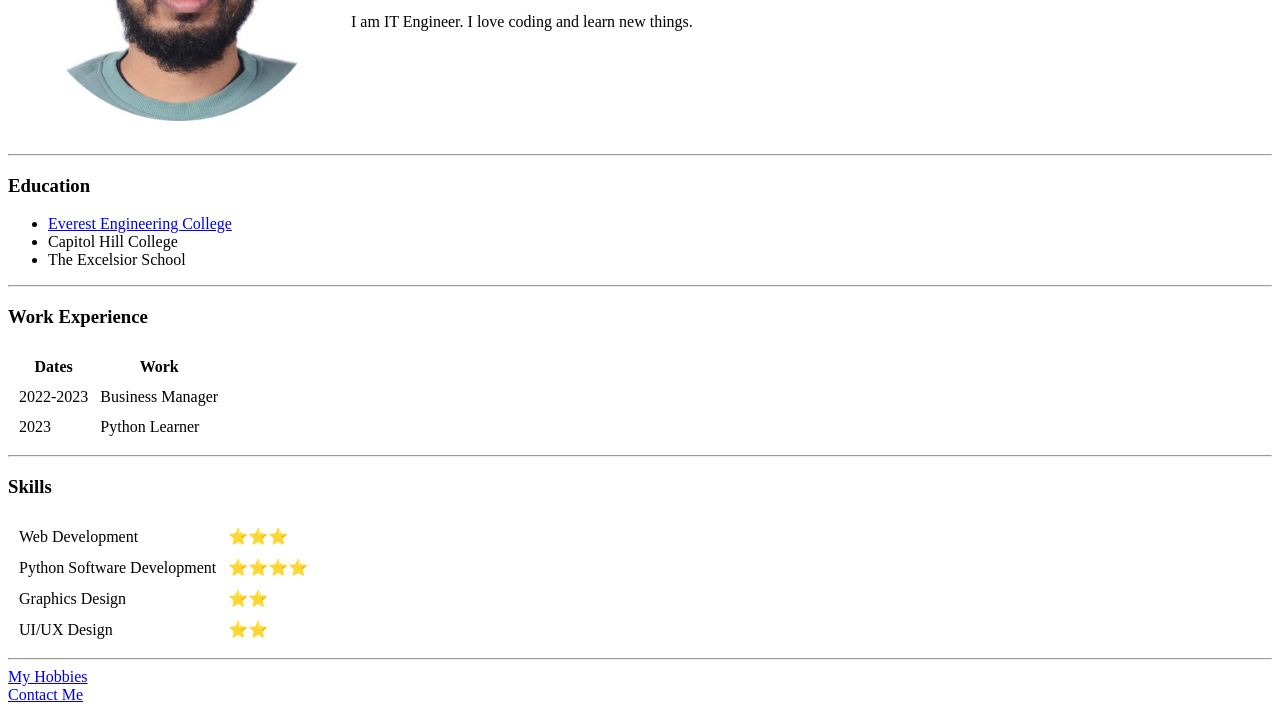
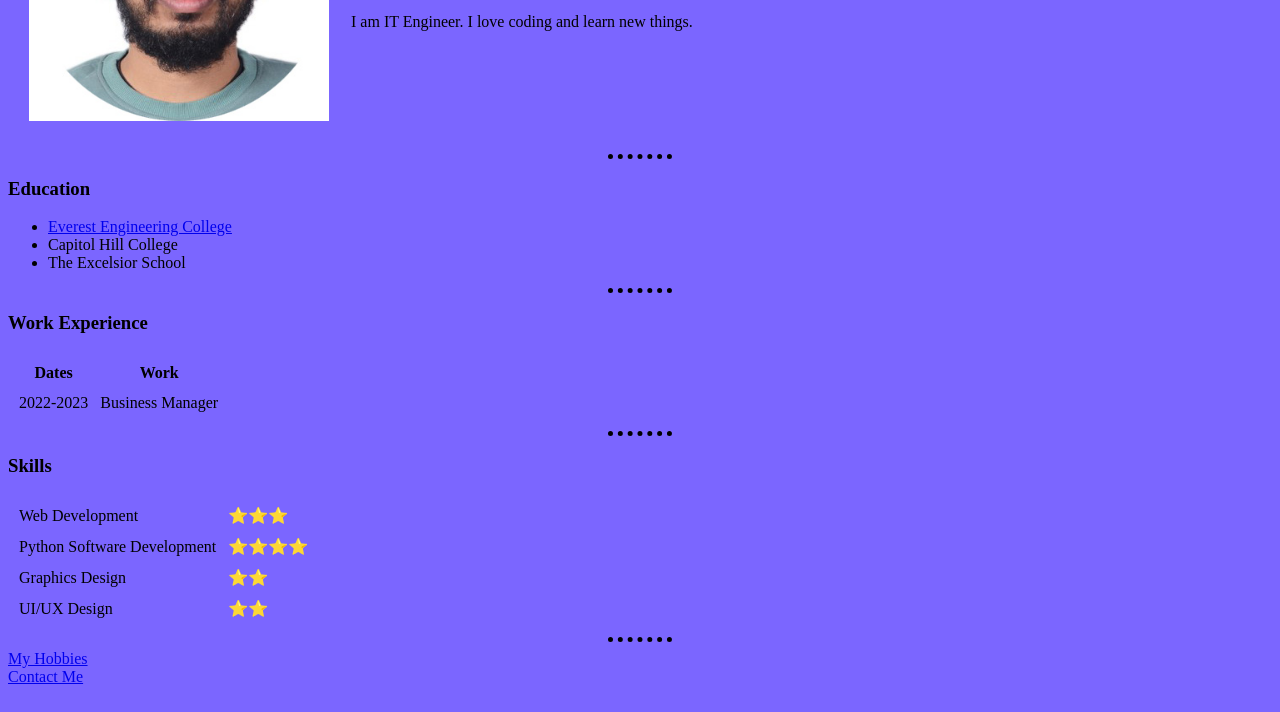
Before and after one commit to Mahesh-Chaulagain/personal-site, a plain HTML site: page index.html in a window 1280 px wide. Shown: the part 208-920 px from the top of the page. Drawn offline with Linux system fonts and the light colour scheme.

Commit message:
added a internal css

```diff
--- a/index.html
+++ b/index.html
@@ -6,6 +6,21 @@
               content="width=device-width, user-scalable=no, initial-scale=1.0, maximum-scale=1.0, minimum-scale=1.0">
         <meta http-equiv="X-UA-Compatible" content="ie=edge">
         <title>My Personal Site</title>
+
+        <style>
+
+            body{
+                background-color: #7B66FF;
+            }
+
+            hr{
+                border-style: none;
+                border-top-style: dotted;
+                border-color: black;
+                border-width: 5px;
+                width: 5%;
+            }
+        </style>
     </head>
     <body>
         <table cellspacing="20">
@@ -37,10 +52,6 @@
                 <td>2022-2023</td>
                 <td>Business Manager</td>
             </tr>
-            <tr>
-                <td>2023</td>
-                <td>Python Learner</td>
-            </tr>
             </tbody>
         </table>
         <hr>
```
Also changed, not shown: inputs.html (deleted, +0 -18 lines).
